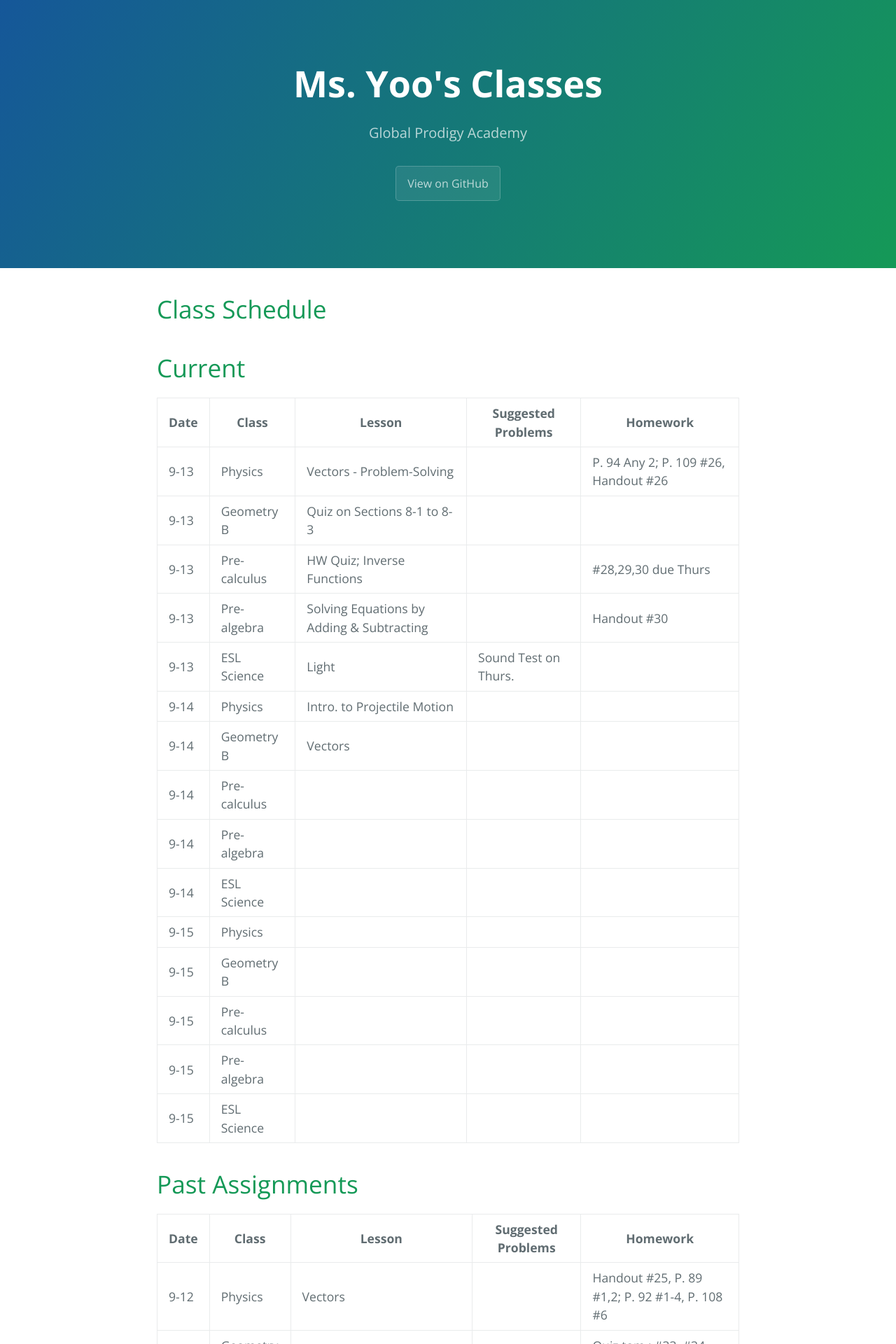
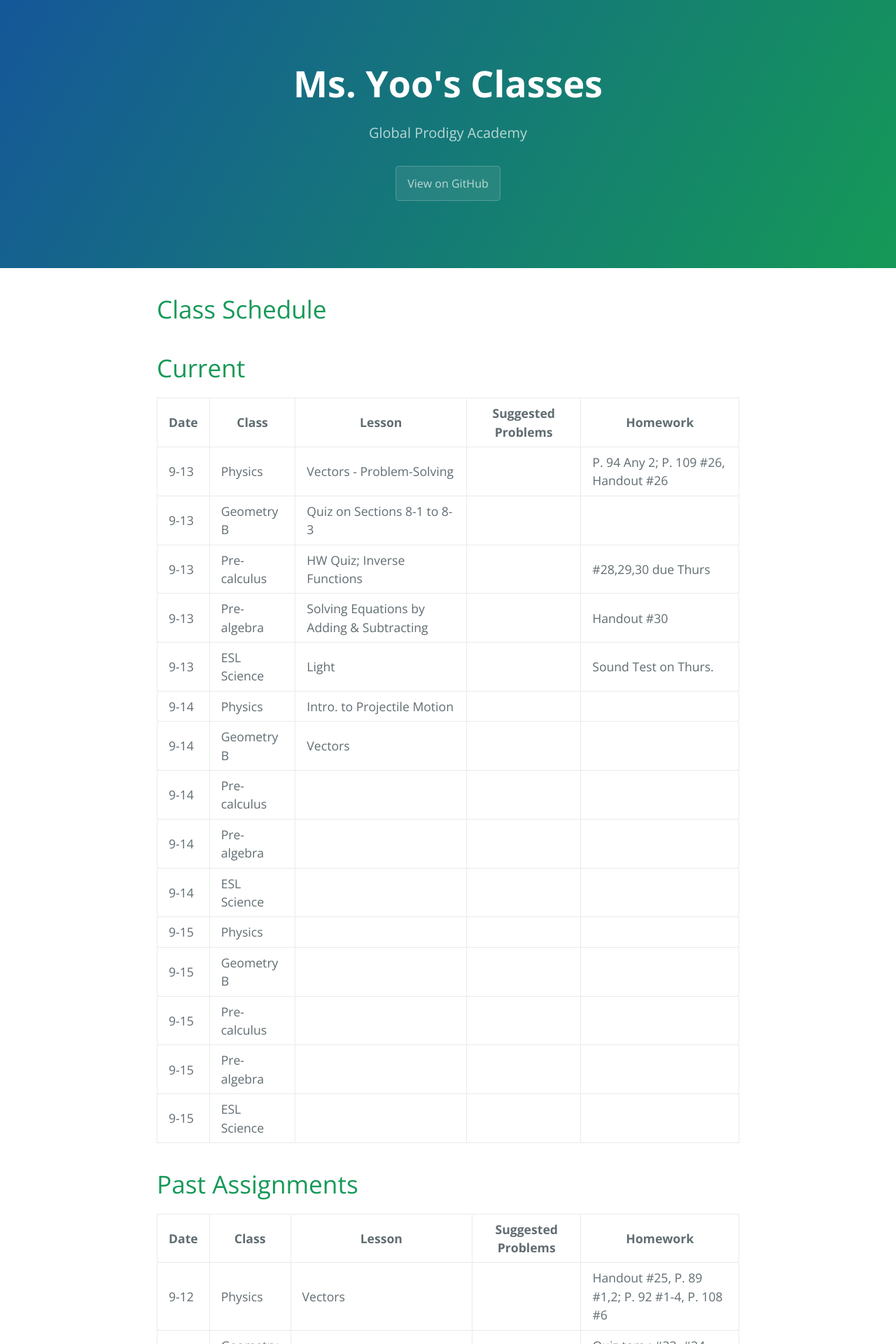
Before and after one commit to gpayoo/gpayoo, a Jekyll site: the page built from index.md, in a window 1280 px wide. Shown: the top 1920 px of the page at 70% size. Built offline with Jekyll 4.4.1, drawn with Linux system fonts in a browser that asks for light colours; our own code applies the rules of GitHub Pages for plain Markdown files.

```diff
--- a/index.md
+++ b/index.md
@@ -13,7 +13,7 @@ layout: default
 | 9-13 | Geometry B | Quiz on Sections 8-1 to 8-3 | | |
 | 9-13 | Pre-calculus | HW Quiz; Inverse Functions  | |  #28,29,30 due Thurs
 | 9-13 | Pre-algebra | Solving Equations by Adding & Subtracting | | Handout #30
-| 9-13 | ESL Science | Light |  Sound Test on Thurs.|
+| 9-13 | ESL Science | Light |  | Sound Test on Thurs.
 | 9-14 | Physics | Intro. to Projectile Motion | |
 | 9-14 | Geometry B | Vectors | | |
 | 9-14 | Pre-calculus |  | |
```
